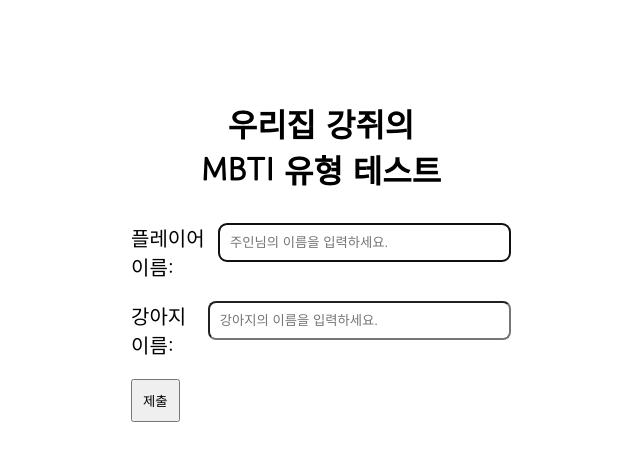
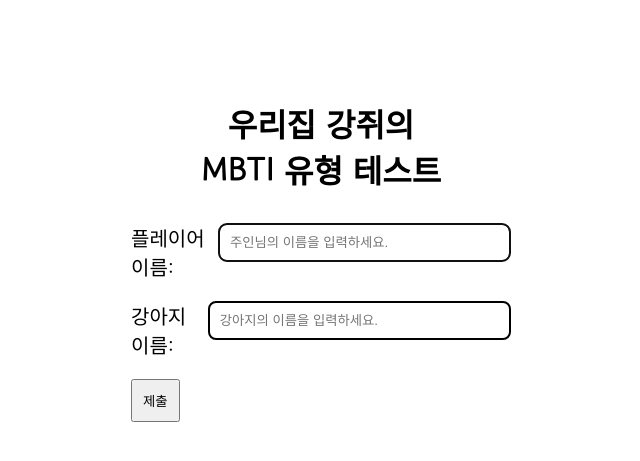
Before and after one commit to k391160334/web-frontend-practice, a Flask app: page / in a window 1280 px wide. Shown: the top 461 px of the page, without its empty margins (319-959 px from the left). Run offline with Flask 2, Linux system fonts and the light colour scheme.

Commit message:
style.css

```diff
--- a/static/css/style.css
+++ b/static/css/style.css
@@ -17,6 +17,7 @@
     width:100%;
     height: 100%;
     padding: 10px;
+    border: 2px solid;
     border-radius: 8px;
 }
 
```
